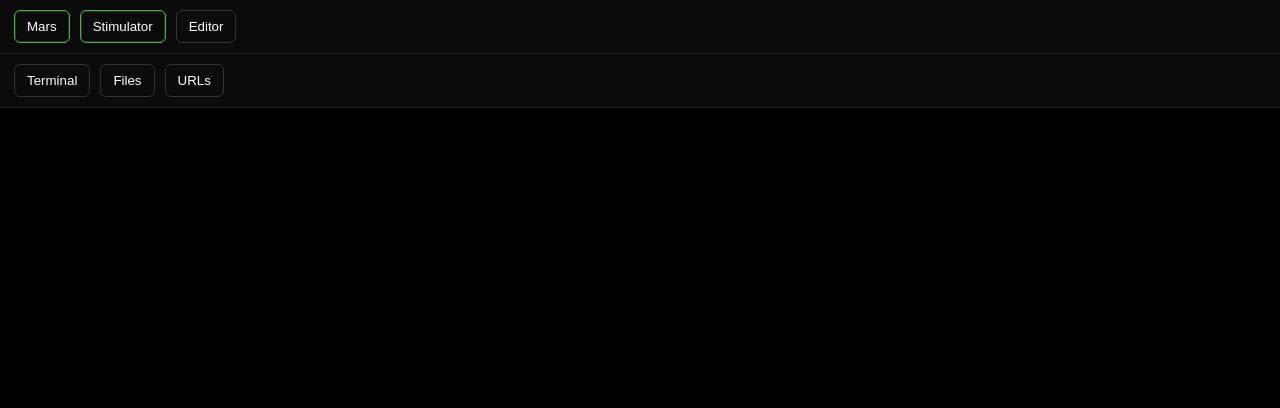
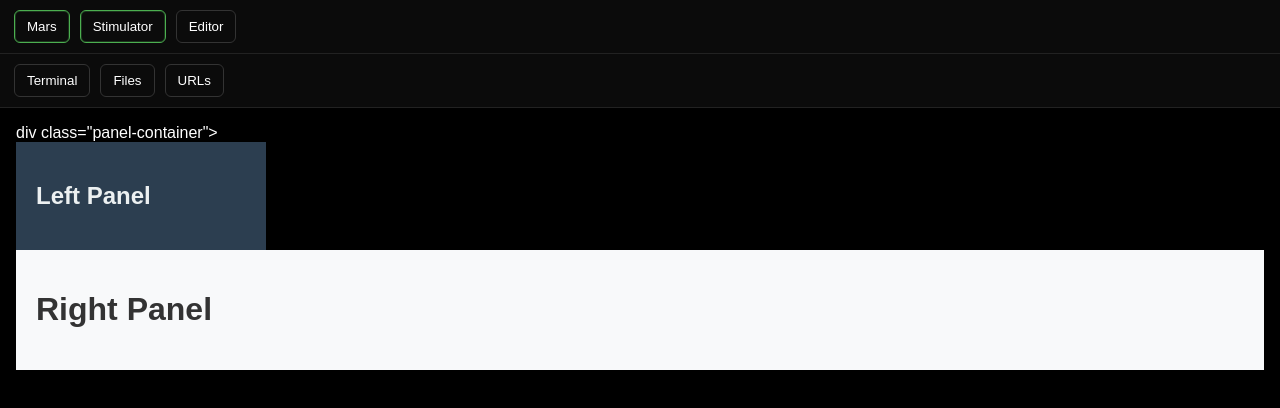
Before and after one commit to ANASSHAIKH-NOOB/RISC-V-R-TYPE-AND-I-TYPE-SIMULATOR, a plain HTML site: page FRONTEND/Index.html in a window 1280 px wide. Drawn offline with Linux system fonts and the light colour scheme.

Commit message:
BACKEND UPDATE 4

```diff
--- a/FRONTEND/Index.html
+++ b/FRONTEND/Index.html
@@ -3,7 +3,7 @@
 <head>
     <meta charset="UTF-8">
     <meta name="viewport" content="width=device-width, initial-scale=1.0">
-    <title></title>
+    <title>RISC-V Simulator</title>
     <link rel="stylesheet" href="Style.css">
     <script defer src="app.js"></script>
 
@@ -23,6 +23,17 @@
         </nav>
     </header>
 
-    <main id="app" class="app"></main>
+    <main id="app" class="app">
+        div class="panel-container">
+        <div class="left-panel">
+            <h2>Left Panel</h2>
+        </div>
+
+        <div class="right-panel">
+            <h1>Right Panel</h1>
+        </div>
+    </div>
+
+    </main>
 </body>
 </html>
--- a/FRONTEND/Style.css
+++ b/FRONTEND/Style.css
@@ -1,8 +1,4 @@
-
-
-
-
-body {
+Body {
   background-color: #000000;
   color: #ffffff;
   font-family: Arial, sans-serif;
@@ -46,3 +42,25 @@ body {
   padding: 16px;
   min-height: calc(100vh - 90px);
 }
+
+.panel-container {
+    display: flex;
+    height: 100vh;
+}
+
+.left-panel {
+    width: 250px; /* Fixed sidebar width */
+    background-color: #2c3e50;
+    color: #ecf0f1;
+    padding: 20px;
+    box-sizing: border-box;
+}
+
+.right-panel {
+    flex: 1; /* Tells the panel to grow and take up remaining space */
+    background-color: #f8f9fa;
+    color: #333;
+    padding: 20px;
+    box-sizing: border-box;
+    overflow-y: auto; /* Adds a scrollbar only to the main content if it overflows */
+}
```
